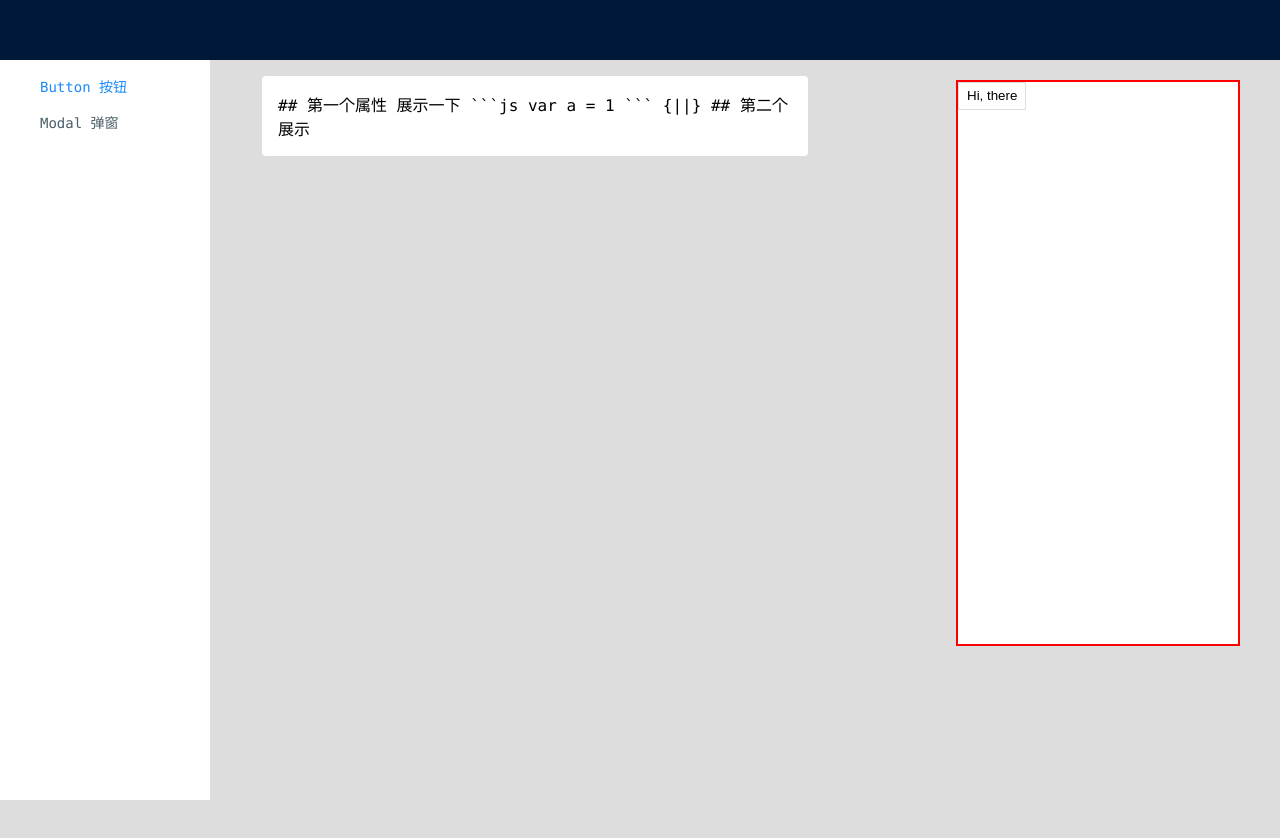
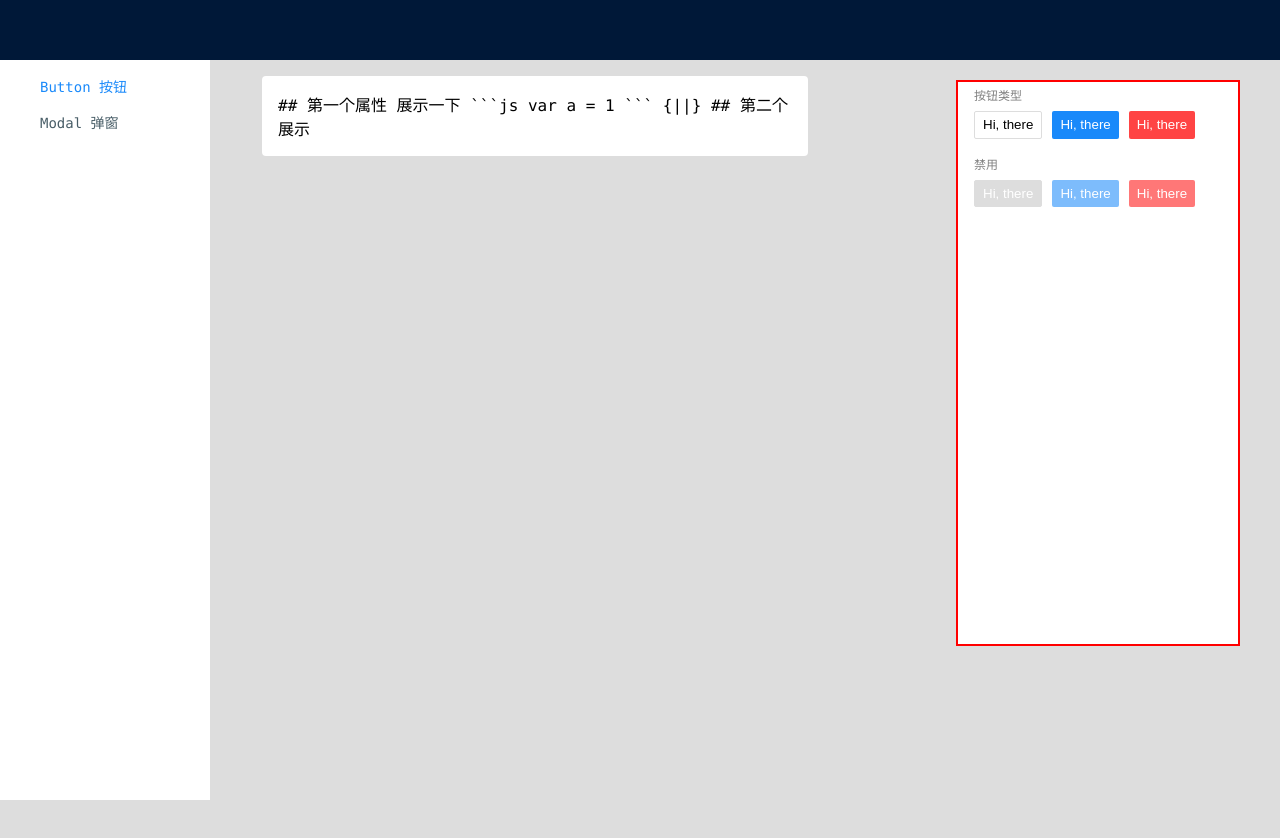
Before and after one commit to mysteryven/wings-ui, a React app in the folder docs/: page /#/button in a window 1280 px wide. Built offline with nearby package versions, Linux system fonts and the light colour scheme.

Commit message:
docs:button example

```diff
--- a/docs/components/Main/ButtonExample/index.js
+++ b/docs/components/Main/ButtonExample/index.js
@@ -1,10 +1,22 @@
 import React from 'react';
 import Button from '../../../../src/Button'
+import './index.scss'
 
 const ButtonDoc = () => {
   return (
     <div>
-      <Button>Hi, there</Button>
+      <p>按钮类型</p>
+      <div className={"buttonWrapper"}>
+        <Button className={"item"}>Hi, there</Button>
+        <Button className={"item"} theme="primary">Hi, there</Button>
+        <Button className={"item"} theme="warning">Hi, there</Button>
+      </div>
+      <p>禁用</p>
+      <div className={"buttonWrapper"}>
+        <Button className={"item"} disabled>Hi, there</Button>
+        <Button className={"item"} theme="primary" disabled>Hi, there</Button>
+        <Button className={"item"} theme="warning" disabled>Hi, there</Button>
+      </div>
     </div>
   )
 }
--- /dev/null
+++ b/docs/components/Main/ButtonExample/index.scss
@@ -0,0 +1,14 @@
+.buttonWrapper {
+    margin: 4px 16px 16px 16px;
+    display: flex;
+    justify-content: flex-start;
+    .item {
+        margin-right: 10px;
+    }
+}
+
+p {
+    margin: 4px 8px 8px 16px;
+    font-size: 12px;
+    color: grey;
+}
--- a/src/Button/index.scss
+++ b/src/Button/index.scss
@@ -1,11 +1,45 @@
 $grey: #ddd;
+$border-radius: 2px;
+$primary: #1989fa;
+$warning: #ff4444;
 
 .w-button {
     padding: 0.4em 0.6em;
     background-color: white;
     outline: none;
+    border-radius: $border-radius;
     border: 1px solid $grey;
     &:active {
-        background-color: darken($color: $grey, $amount: 0)
+        background-color: darken($color: $grey, $amount: 10)
+    }
+    &.w-disabled {
+        background: $grey;
+        color: white;
+        cursor: not-allowed;
+        &:active {
+            background-color: $grey;
+        }
+    }
+    &.primary {
+       background-color: $primary;
+       color: white;
+       border: none;
+       &:active {
+         background-color: darken($color: $primary, $amount: 10)
+       }
+       &.w-disabled {
+         background-color: lighten($color: $primary, $amount: 20)
+       }
+    }
+    &.warning {
+       background-color: $warning;
+       color: white;
+       border: none;
+       &:active {
+        background-color: darken($color: $warning, $amount: 20)
+       }
+        &.w-disabled {
+         background-color: lighten($color: $warning, $amount: 10)
+       }
     }
 }
--- a/src/Button/index.tsx
+++ b/src/Button/index.tsx
@@ -4,7 +4,7 @@ import sc from '../utils/classname';
 import './index.scss';
 
 interface ButtonProps extends React.ButtonHTMLAttributes<HTMLButtonElement> {
-  theme?: 'primary' | 'default';
+  theme?: 'primary' | 'default' | "warning";
   onClick?: React.MouseEventHandler;
   className?: string;
   disabled?: boolean;
```
